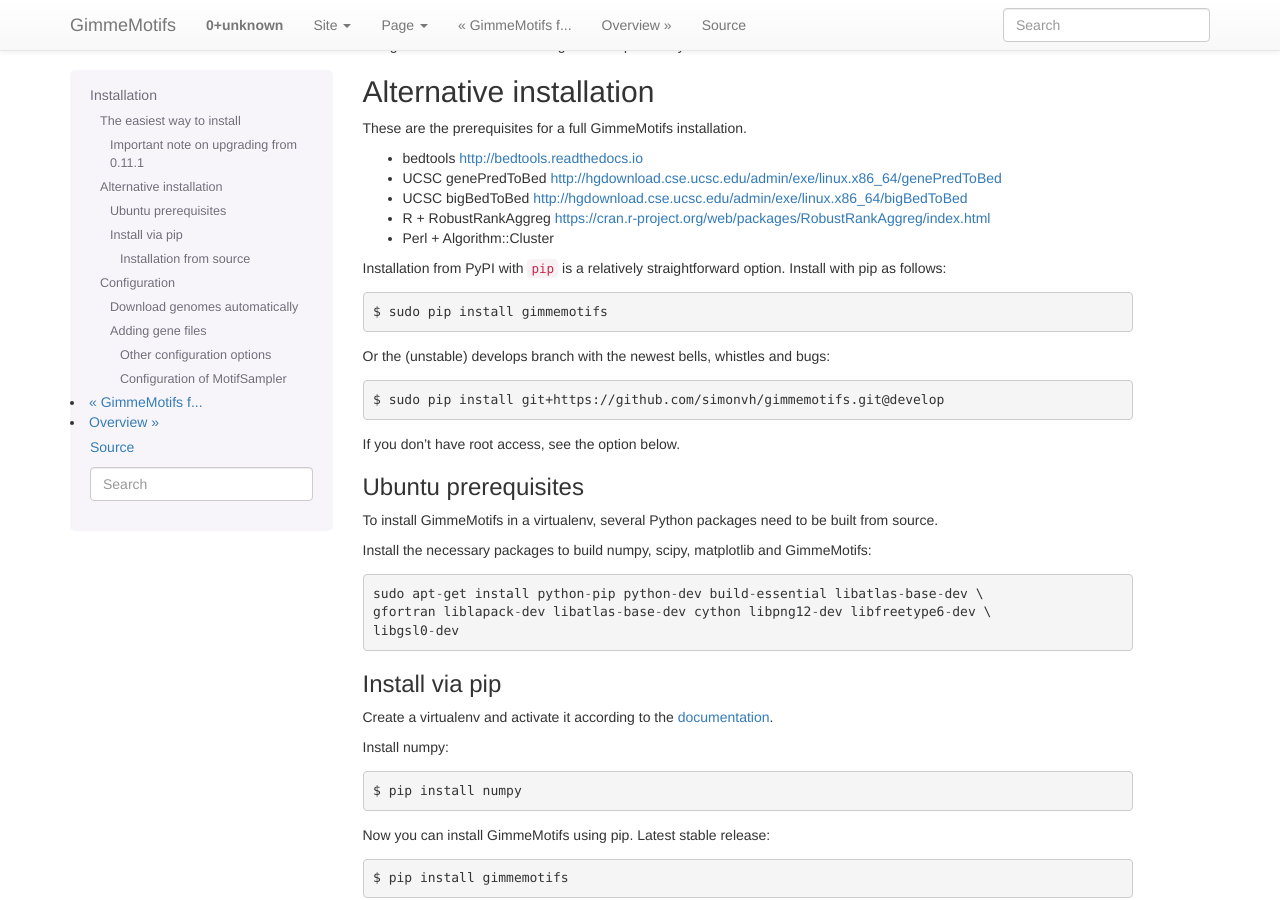
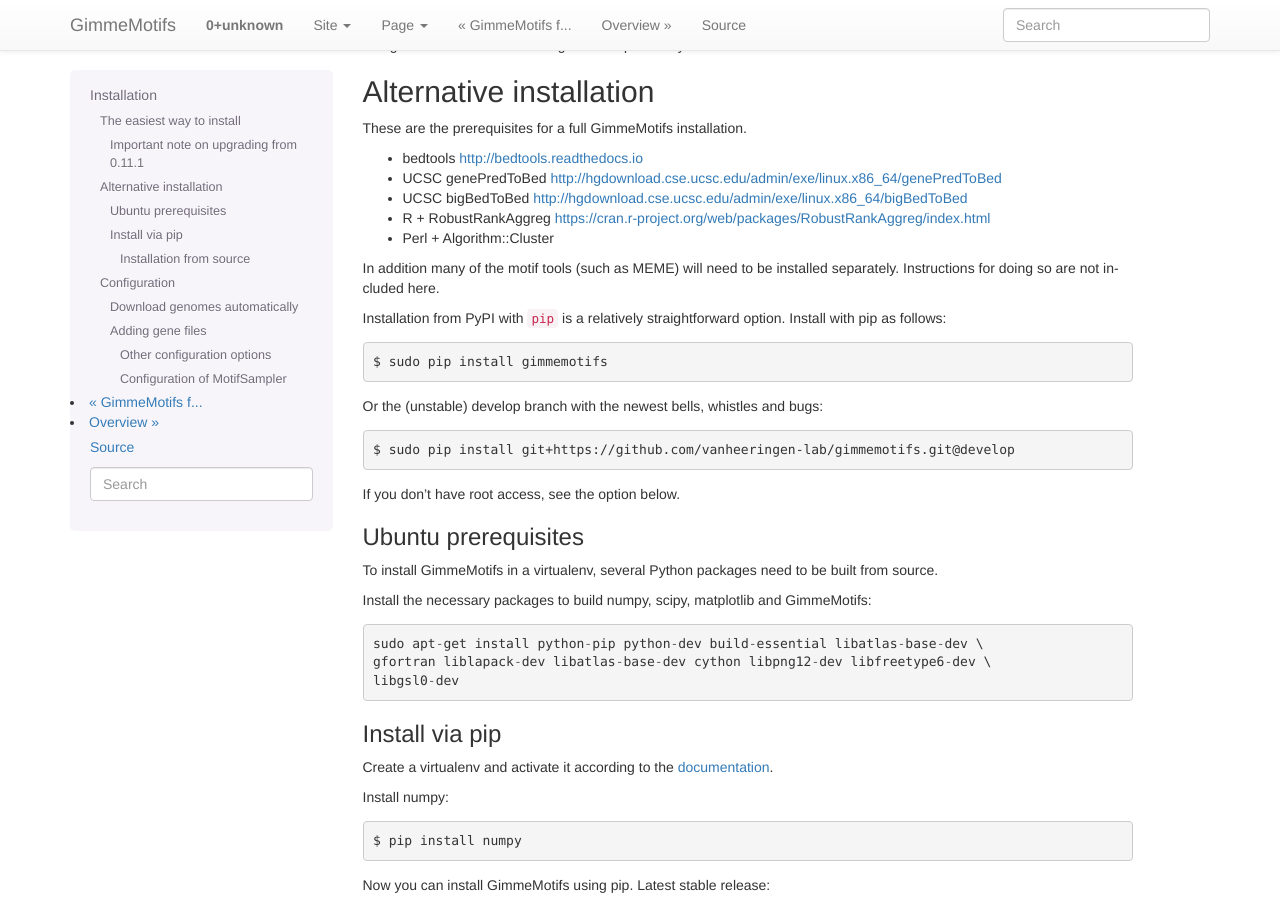
Before and after one commit to vanheeringen-lab/gimmemotifs, a Sphinx documentation site: the page built from docs/installation.rst, in a window 1280 px wide and 900 px high, scrolled down 779 px. Built offline with Sphinx 7.4.7, drawn with Linux system fonts in a browser that asks for light colours; pages that are not in the unit, such as notebooks, are missing from menus.

Commit message:
updated installation docs

```diff
--- a/docs/installation.rst
+++ b/docs/installation.rst
@@ -72,6 +72,8 @@ These are the prerequisites for a full GimmeMotifs installation.
 - R + RobustRankAggreg https://cran.r-project.org/web/packages/RobustRankAggreg/index.html
 - Perl + Algorithm::Cluster
 
+In addition many of the motif tools (such as MEME) will need to be installed separately. Instructions for doing so are not included here.
+
 Using pip
 +++++++++
 
@@ -82,11 +84,11 @@ Install with pip as follows:
 
     $ sudo pip install gimmemotifs
 
-Or the (unstable) develops branch with the newest bells, whistles and bugs:
+Or the (unstable) develop branch with the newest bells, whistles and bugs:
 
 ::
 
-    $ sudo pip install git+https://github.com/simonvh/gimmemotifs.git@develop
+    $ sudo pip install git+https://github.com/vanheeringen-lab/gimmemotifs.git@develop
 
 If you don't have root access, see the option below.
 
```
